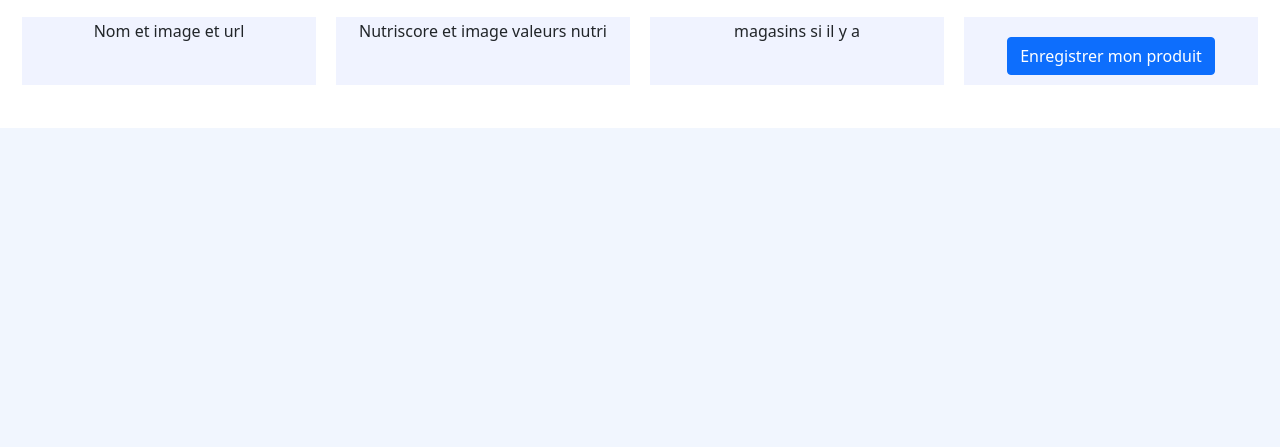
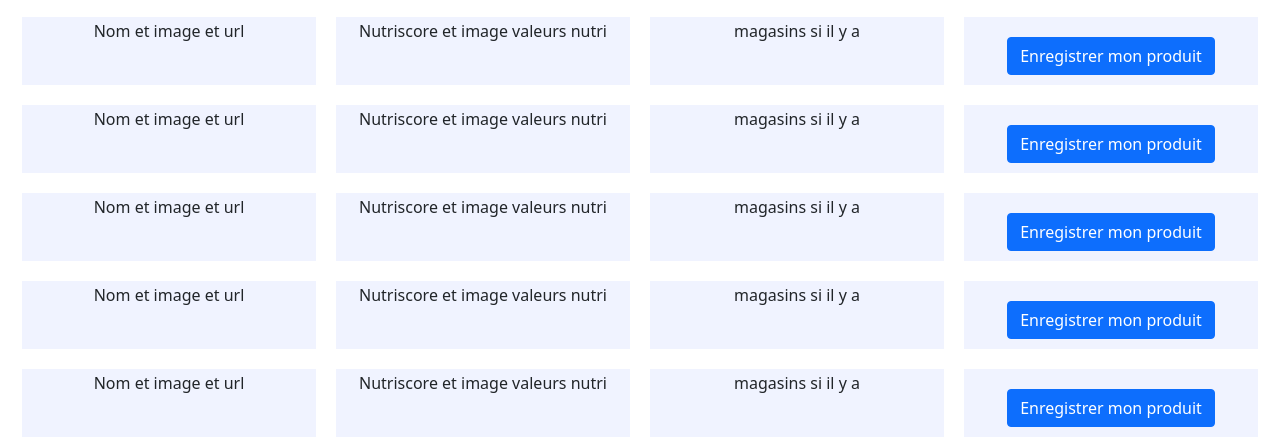
Before and after one commit to Q-R-Code/P5_Pur_Beurre, a Flask app: page /products in a window 1280 px wide. Shown: the part 672-1119 px from the top of the page. Before the commit the page ends 800 px from the top, so only its background shows below. Run offline with Flask 2, Linux system fonts and the light colour scheme; parts of the project's set-up code (start-up, migrations or seed data) failed here and were passed over; some libraries are stand-ins or nearby versions.

Commit message:
changement affichage recherche, reflexion sur les substitus²

```diff
--- a/search_product.py
+++ b/search_product.py
@@ -54,6 +54,12 @@ class Search_barcode():
         self.nutriscore = self.data["product"].get("nutriscore_grade")
         return self.nutriscore
 
+    def search_substitute(self):
+        #recup la catégorie du produit recherché
+        #recup le nutriscore
+        #lancer une request avec comme critere la categorie, et le nutriscore
+        #faire ça 5fois
+        #les ajouter à ma page
 
     def get_substitute(self, barcode):
         self.connection(barcode)
--- a/templates/products.html
+++ b/templates/products.html
@@ -31,7 +31,63 @@
             <p>magasins si il y a </p>
         </article>
         <article>
-            <button type="submit" name="save" class="btn btn-primary" style="margin-top: 10px;">Enregistrer mon produit</button>
+            <button type="submit" name="substitute_1" class="btn btn-primary" style="margin-top: 10px;">Enregistrer mon produit</button>
+        </article>
+    </section>
+    <section>
+        <article>
+            <p>Nom et image et url</p>
+        </article>
+        <article>
+            <p>Nutriscore et image valeurs nutri</p>
+        </article>
+        <article>
+            <p>magasins si il y a </p>
+        </article>
+        <article>
+            <button type="submit" name="substitute_2" class="btn btn-primary" style="margin-top: 10px;">Enregistrer mon produit</button>
+        </article>
+    </section>
+    <section>
+        <article>
+            <p>Nom et image et url</p>
+        </article>
+        <article>
+            <p>Nutriscore et image valeurs nutri</p>
+        </article>
+        <article>
+            <p>magasins si il y a </p>
+        </article>
+        <article>
+            <button type="submit" name="substitute_3" class="btn btn-primary" style="margin-top: 10px;">Enregistrer mon produit</button>
+        </article>
+    </section>
+    <section>
+        <article>
+            <p>Nom et image et url</p>
+        </article>
+        <article>
+            <p>Nutriscore et image valeurs nutri</p>
+        </article>
+        <article>
+            <p>magasins si il y a </p>
+        </article>
+        <article>
+            <button type="submit" name="substitute_4" class="btn btn-primary" style="margin-top: 10px;">Enregistrer mon produit</button>
+        </article>
+    </section>
+    <section>
+        <article>
+            <p>Nom et image et url</p>
+        </article>
+        <article>
+            <p>Nutriscore et image valeurs nutri</p>
+        </article>
+        <article>
+            <p>magasins si il y a </p>
+        </article>
+        <article>
+            <button type="submit" name="substitute_5" class="btn btn-primary" style="margin-top: 10px;">Enregistrer mon produit</button>
         </article>
     </section>
 </center>
```
